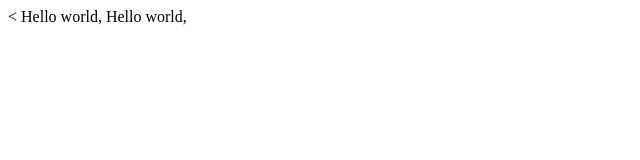
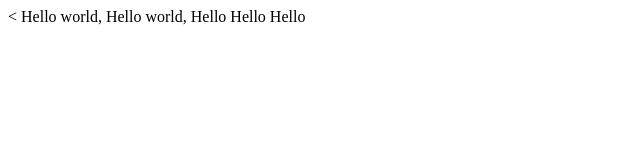
Before and after one commit to radsys1/lecture0, a plain HTML site: page hello.html in a window 1280 px wide. Shown: the whole page, without its empty margins (0-640 px from the left). Drawn offline with Linux system fonts and the light colour scheme.

Commit message:
Update hello.html

```diff
--- a/hello.html
+++ b/hello.html
@@ -5,6 +5,7 @@
     <<body>
         Hello world,
         Hello world,
+    Hello Hello Hello
     </body>
 
     </html>
```
